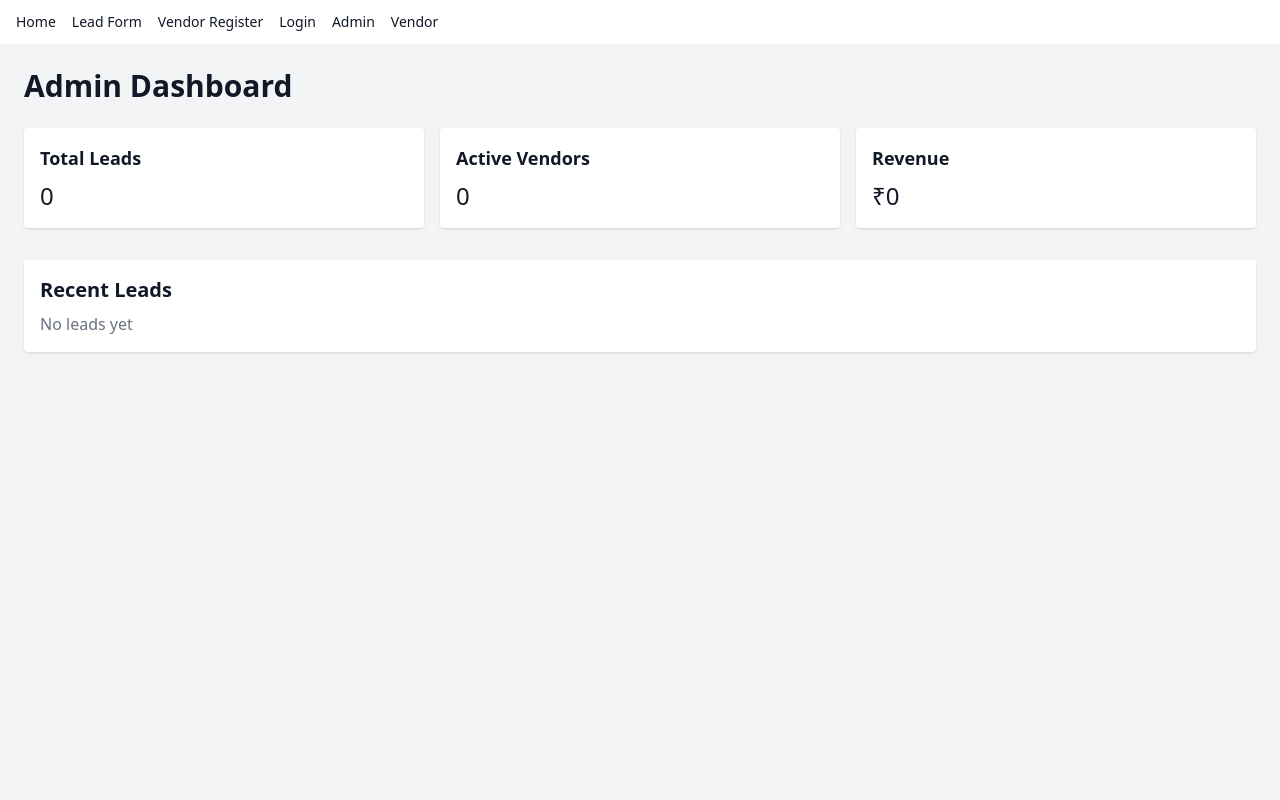
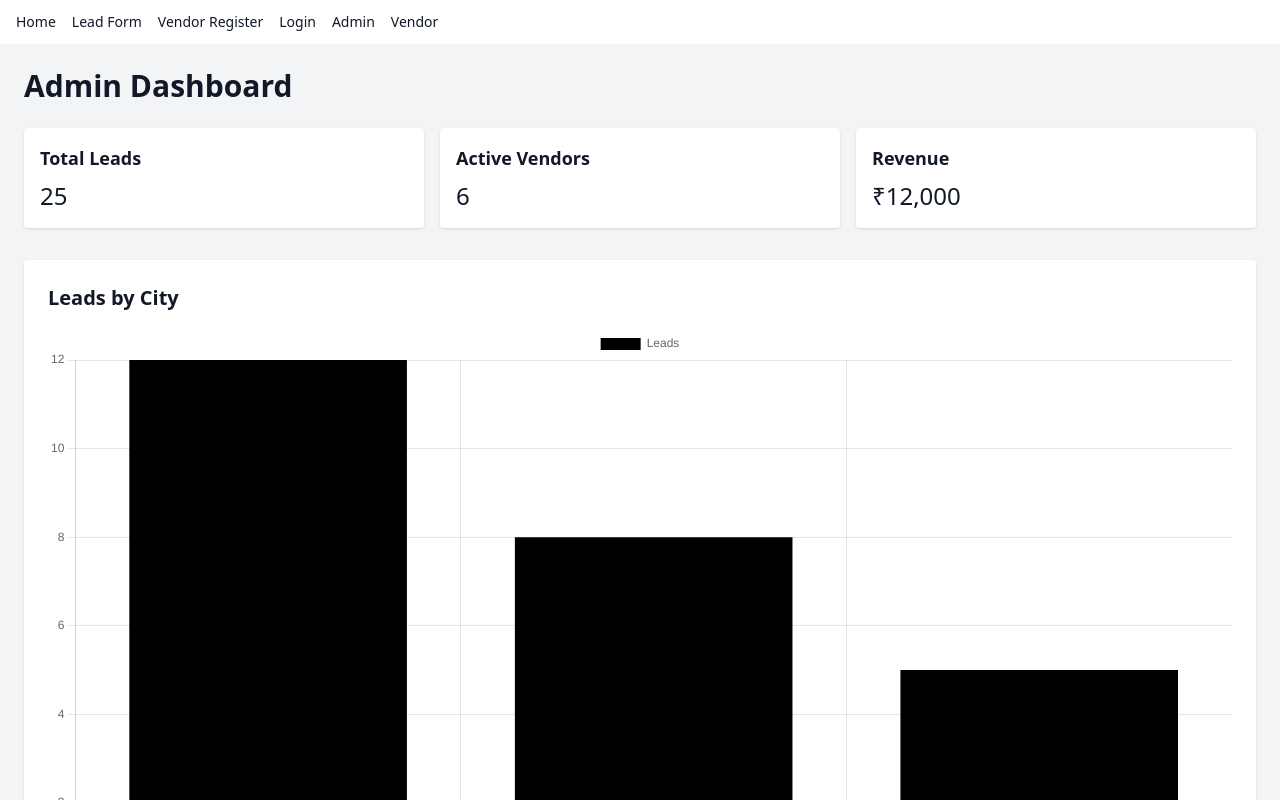
Before and after one commit to rahulnikamcyber/Reynexuss_Solar, a Next.js app: page /admin/dashboard in a window 1280 px wide. Shown: the top 800 px of the page. Built offline with nearby package versions, Linux system fonts and the light colour scheme.

Commit message:
Add chart to admin dashboard

```diff
--- a/app/admin/dashboard/page.js
+++ b/app/admin/dashboard/page.js
@@ -1,34 +1,68 @@
+"use client";
+
+import { useEffect } from "react";
+import {
+  Chart as ChartJS,
+  CategoryScale,
+  LinearScale,
+  BarElement,
+  Title,
+  Tooltip,
+  Legend,
+} from "chart.js";
+import { Bar } from "react-chartjs-2";
+
+ChartJS.register(
+  CategoryScale,
+  LinearScale,
+  BarElement,
+  Title,
+  Tooltip,
+  Legend
+);
+
 export default function AdminDashboard() {
+  const data = {
+    labels: ["Surat", "Ahmedabad", "Mumbai"],
+    datasets: [
+      {
+        label: "Leads",
+        data: [12, 8, 5],
+        backgroundColor: "#000000",
+      },
+    ],
+  };
+
   return (
     <main className="min-h-screen bg-gray-100 p-6">
       <h1 className="text-3xl font-bold mb-6">
         Admin Dashboard
       </h1>
 
-      <div className="grid grid-cols-1 md:grid-cols-3 gap-4">
+      {/* STATS */}
+      <div className="grid grid-cols-1 md:grid-cols-3 gap-4 mb-8">
         <div className="bg-white p-4 rounded shadow">
           <h2 className="text-lg font-semibold">Total Leads</h2>
-          <p className="text-2xl mt-2">0</p>
+          <p className="text-2xl mt-2">25</p>
         </div>
 
         <div className="bg-white p-4 rounded shadow">
           <h2 className="text-lg font-semibold">Active Vendors</h2>
-          <p className="text-2xl mt-2">0</p>
+          <p className="text-2xl mt-2">6</p>
         </div>
 
         <div className="bg-white p-4 rounded shadow">
           <h2 className="text-lg font-semibold">Revenue</h2>
-          <p className="text-2xl mt-2">₹0</p>
+          <p className="text-2xl mt-2">₹12,000</p>
         </div>
       </div>
 
-      <div className="mt-8 bg-white p-4 rounded shadow">
-        <h2 className="text-xl font-semibold mb-2">
-          Recent Leads
+      {/* CHART */}
+      <div className="bg-white p-6 rounded shadow">
+        <h2 className="text-xl font-semibold mb-4">
+          Leads by City
         </h2>
-        <p className="text-gray-500">
-          No leads yet
-        </p>
+        <Bar data={data} />
       </div>
     </main>
   );
```
